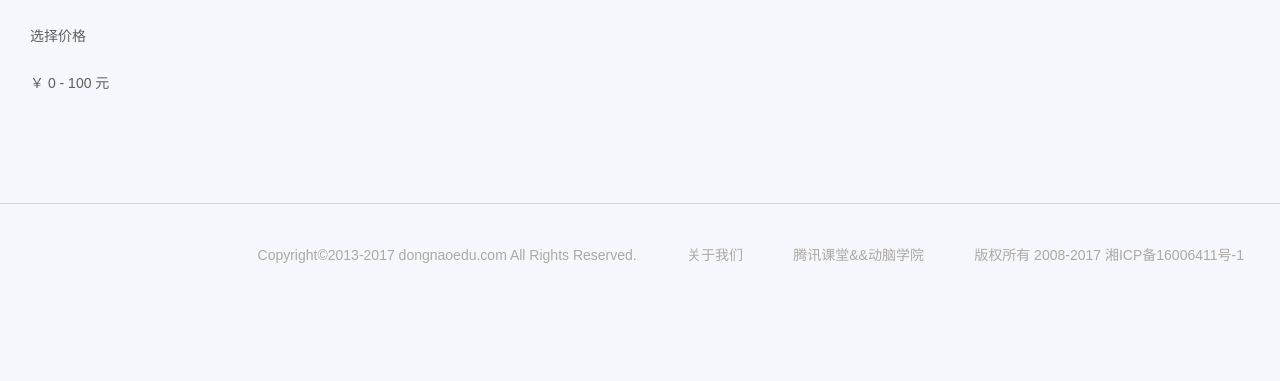
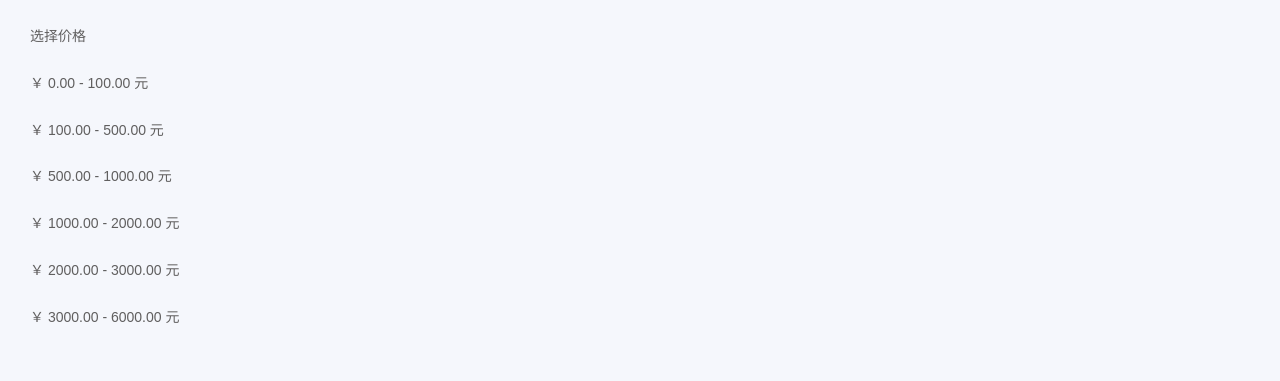
Before and after one commit to Tangtka/vue-shop-lesson, a Vue app: page / in a window 1280 px wide. Shown: the part 287-668 px from the top of the page. Built offline with nearby package versions, Linux system fonts and the light colour scheme; no server answers.

Commit message:
价格过滤列表实现

```diff
--- a/src/views/GoodsList.vue
+++ b/src/views/GoodsList.vue
@@ -21,8 +21,8 @@
                         <dl class="filter-price">
                             <dt>价格区间:</dt>
                             <dd><a href="javascript:void(0)">选择价格</a></dd>
-                            <dd>
-                                <a href="javascript:void(0)">￥ 0 - 100 元</a>
+                            <dd v-for="item in priceFilter" :key="item.startPrice">
+                                <a href="javascript:void(0)">￥ {{item.startPrice}} - {{item.endPrice}} 元</a>
                             </dd>
                         </dl>
                     </div>
@@ -69,6 +69,32 @@
         data() {
             return {
                 goodsList: [],
+                priceFilter:[
+                    {
+                        startPrice:'0.00',
+                        endPrice:'100.00'
+                    },
+                    {
+                        startPrice:'100.00',
+                        endPrice:'500.00'
+                    },
+                    {
+                        startPrice:'500.00',
+                        endPrice:'1000.00'
+                    },
+                    {
+                        startPrice:'1000.00',
+                        endPrice:'2000.00'
+                    },
+                    {
+                        startPrice:'2000.00',
+                        endPrice:'3000.00'
+                    },
+                    {
+                        startPrice:'3000.00',
+                        endPrice:'6000.00'
+                    }
+                ],
             }
         },
         mounted() {
@@ -78,7 +104,6 @@
             //获取商品列表
             getGoodsList() {
                 this.$http.GET('/goods', {}, (respData) => {
-                    console.log(respData);
                     this.goodsList = respData.result;
                 })
             },
```
